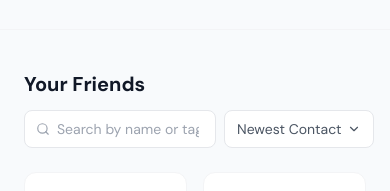
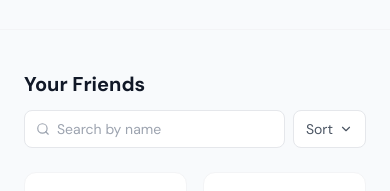
Before and after one commit to rakibulhuda/B13-Assignment-7, a React (Vite) app: page / in a window 390 px wide. Shown: the part 612-803 px from the top of the page. Built offline with nearby package versions, Linux system fonts and the light colour scheme.

Commit message:
Fixed minor responsive issue

```diff
--- a/src/pages/Home.jsx
+++ b/src/pages/Home.jsx
@@ -94,21 +94,25 @@ export default function Home() {
             {/* Friends Section */}
             <section className="w-full px-6 sm:px-10 lg:px-16 py-10">
 
-                {/* Section Header — Title + Search + Sort */}
-                <div className="flex flex-col sm:flex-row sm:items-center justify-between gap-3 mb-6">
+                {/* Section Header */}
+                <div className="flex flex-col sm:flex-row sm:items-center sm:justify-between gap-3 mb-6">
+
+                    {/* Title */}
                     <h2 className="text-xl font-bold text-gray-900">Your Friends</h2>
 
+                    {/* Search + Sort (only after loading) */}
                     {!loading && (
                         <div className="flex items-center gap-2">
-                            {/* Search Bar */}
-                            <div className="relative">
+
+                            {/* Search Bar — grows to fill available space */}
+                            <div className="relative flex-1">
                                 <Search size={14} className="absolute left-3 top-1/2 -translate-y-1/2 text-gray-400" />
                                 <input
                                     type="text"
-                                    placeholder="Search by name or tag..."
+                                    placeholder="Search by name"
                                     value={search}
                                     onChange={e => setSearch(e.target.value)}
-                                    className="pl-8 pr-4 py-2 text-sm border border-gray-200 rounded-lg bg-white focus:outline-none focus:ring-2 focus:ring-primary/20 focus:border-primary/40 w-48 sm:w-56 transition-all"
+                                    className="w-full pl-8 pr-8 py-2 text-sm border border-gray-200 rounded-lg bg-white focus:outline-none focus:ring-2 focus:ring-primary/20 focus:border-primary/40 transition-all"
                                 />
                                 {search && (
                                     <button
@@ -120,19 +124,22 @@ export default function Home() {
                                 )}
                             </div>
 
-                            {/* Sort Dropdown */}
-                            <div className="relative">
+                            {/* Sort Dropdown — fixed width, never shrinks */}
+                            <div className="relative flex-shrink-0">
                                 <button
                                     onClick={() => setSortOpen(!sortOpen)}
                                     className="flex items-center gap-1.5 px-3 py-2 text-sm border border-gray-200 rounded-lg bg-white text-gray-600 hover:border-gray-300 transition-colors whitespace-nowrap"
                                 >
-                                    <span>{sortOptions.find(o => o.value === sort)?.label}</span>
+                                    {/* Short label on mobile, full label on desktop */}
+                                    <span className="sm:hidden">Sort</span>
+                                    <span className="hidden sm:inline">
+                                        {sortOptions.find(o => o.value === sort)?.label}
+                                    </span>
                                     <ChevronDown size={14} className={`transition-transform ${sortOpen ? 'rotate-180' : ''}`} />
                                 </button>
 
                                 {sortOpen && (
                                     <>
-                                        {/* Backdrop to close */}
                                         <div className="fixed inset-0 z-10" onClick={() => setSortOpen(false)} />
                                         <div className="absolute right-0 top-full mt-1 w-44 bg-white border border-gray-200 rounded-lg shadow-lg z-20 overflow-hidden">
                                             {sortOptions.map(option => (
@@ -156,6 +163,7 @@ export default function Home() {
                     )}
                 </div>
 
+                {/* Friends Grid */}
                 {loading ? (
                     <div className="flex flex-col items-center justify-center py-24 gap-4">
                         <div className="w-10 h-10 border-4 border-primary border-t-transparent rounded-full animate-spin" />
@@ -189,9 +197,13 @@ export default function Home() {
                             </button>
                         </div>
                         <p className="text-sm text-gray-500 mb-4">
-                            This feature is coming soon! For now, edit <code className="bg-gray-100 px-1.5 py-0.5 rounded text-xs">public/friends.json</code> to add friends.
+                            This feature is coming soon! For now, edit{' '}
+                            <code className="bg-gray-100 px-1.5 py-0.5 rounded text-xs">public/friends.json</code> to add friends.
                         </p>
-                        <button onClick={() => setShowModal(false)} className="w-full bg-primary text-white py-2.5 rounded-xl text-sm font-semibold hover:bg-primary-dark transition-colors">
+                        <button
+                            onClick={() => setShowModal(false)}
+                            className="w-full bg-primary text-white py-2.5 rounded-xl text-sm font-semibold hover:bg-primary-dark transition-colors"
+                        >
                             Got it
                         </button>
                     </div>
```
